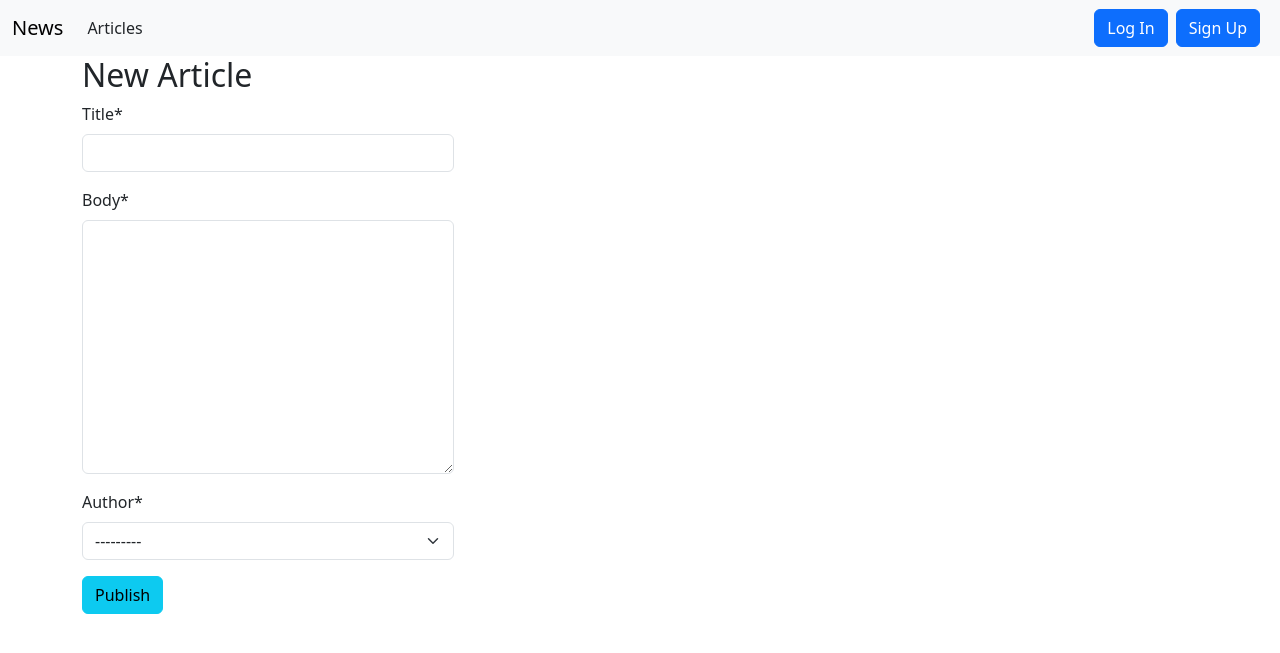
After one commit to Mishka1012/Class-of-2023-Django, a Django app: page /articles/new/ in a window 1280 px wide. The commit adds this page. Shown: the top 653 px of the page. Run offline with Django 4.2, Linux system fonts and the light colour scheme; some libraries are stand-ins or nearby versions.

Commit message:
add create funcitonality

```diff
--- a/news/articles/urls.py
+++ b/news/articles/urls.py
@@ -1,10 +1,11 @@
 from django.urls import path
 
-from .views import ArticleListView, ArticleDetailView, ArticleUpdateView, ArticleDeleteView
+from .views import ArticleListView, ArticleDetailView, ArticleUpdateView, ArticleDeleteView, ArticleCreateView
 
 urlpatterns = [
     path("", ArticleListView.as_view(), name="article_list"),
     path("<int:pk>/", ArticleDetailView.as_view(), name="article_detail"),
     path("<int:pk>/edit/", ArticleUpdateView.as_view(), name="article_edit"),
     path("<int:pk>/delete/", ArticleDeleteView.as_view(), name="article_delete"),
+    path("new/", ArticleCreateView.as_view(), name="article_new"),
 ]
--- a/news/articles/views.py
+++ b/news/articles/views.py
@@ -1,9 +1,18 @@
 
 from django.views.generic import ListView, DetailView
-from django.views.generic.edit import UpdateView, DeleteView
+from django.views.generic.edit import UpdateView, DeleteView, CreateView
 from django.urls import reverse_lazy
 
 from .models import Article
+
+class ArticleCreateView(CreateView):
+    model = Article
+    template_name = "article_new.html"
+    fields = (
+        "title",
+        "body",
+        "author",
+    )
 
 class ArticleListView(ListView):
     model = Article
--- /dev/null
+++ b/news/templates/article_new.html
@@ -0,0 +1,15 @@
+{% extends "base.html" %}
+{% load crispy_forms_tags %}
+
+{% block title %}Article New{% endblock title %}
+
+{% block content %}
+<div class="col-4">
+  <h2>New Article</h2>
+  <form action="" method="post">
+    {% csrf_token %}
+    {{ form|crispy }}
+    <button class="btn btn-info ml-2" type="submit">Publish</button>
+  </form>
+</div>
+{% endblock content %}
--- a/news/templates/base.html
+++ b/news/templates/base.html
@@ -18,7 +18,7 @@
                 <ul class="navbar-nav me-auto mb-2 mb-lg-0">
                     <li><a href="{% url 'article_list' %}" class="nav-link px-2 link-dark">Articles</a></li>
                     {% if user.is_authenticated %}
-                    <li><a href="#" class="nav-link px-2 link-dark">+ New</a></li>
+                    <li><a href="{% url 'article_new' %}" class="nav-link px-2 link-dark">+ New</a></li>
                     <li class="nav-item dropdown">
                         <a class="nav-link dropdown-toggle" href="#" role="button" data-bs-toggle="dropdown" aria-expanded="false">
                             {{ user.username }}
```
